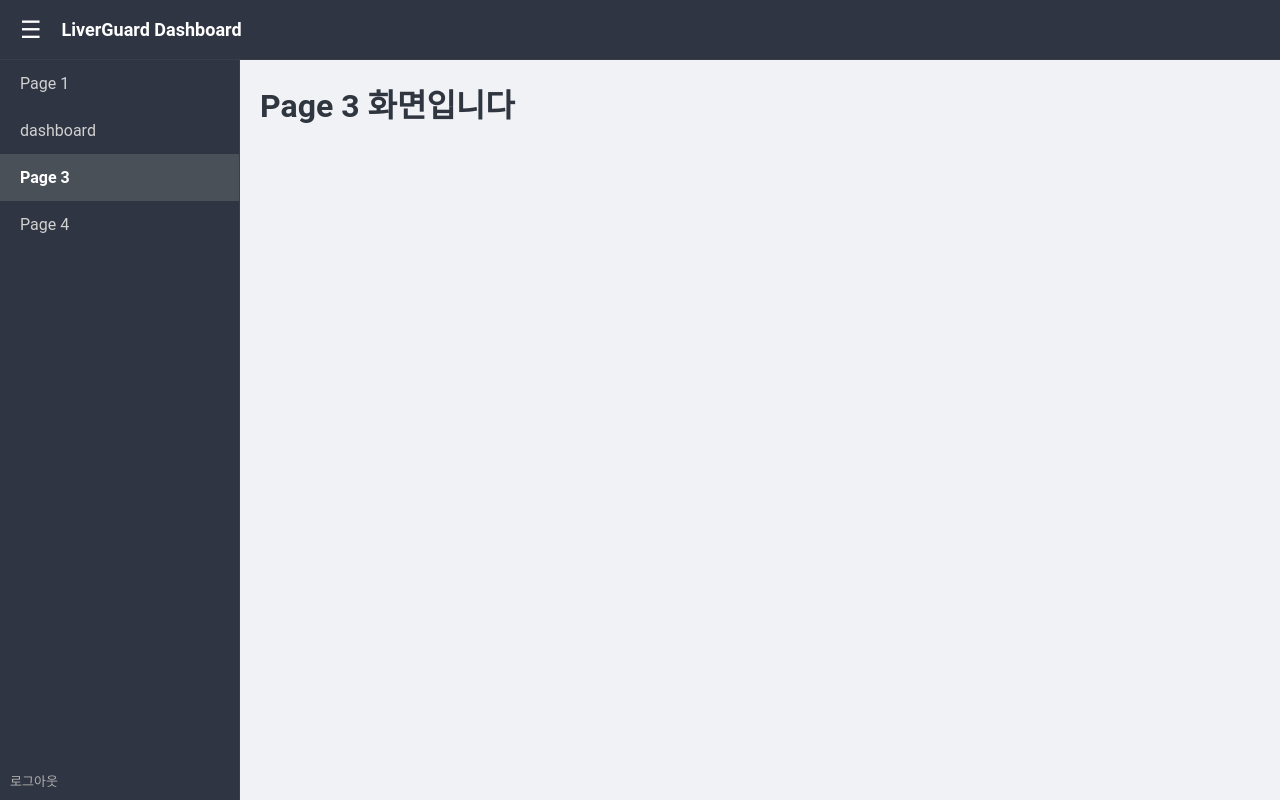
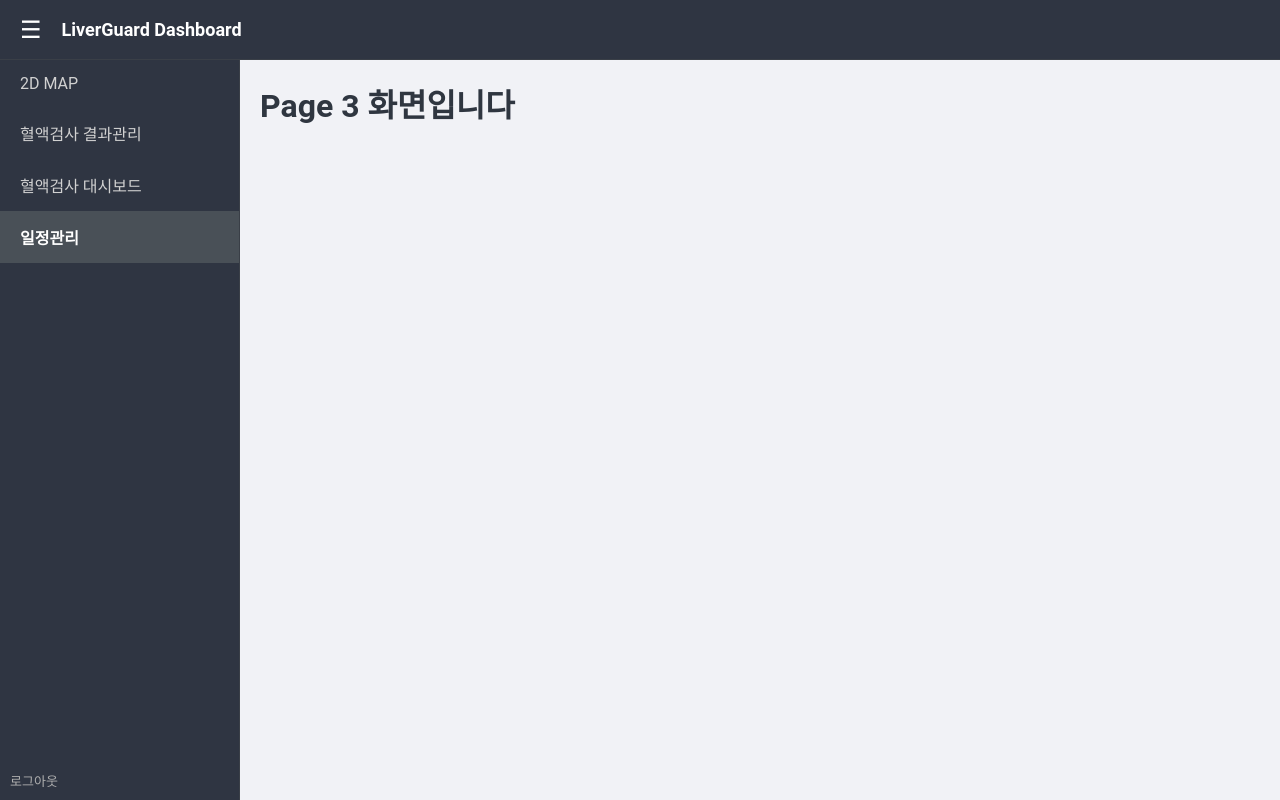
Before and after one commit to LiverGuardAI/react-frontend, a React (Create React App) app in the folder liverguard/: page /page3 in a window 1280 px wide. Built offline with nearby package versions, Linux system fonts and the light colour scheme.

Commit message:
chore sidebar menu name

```diff
--- a/liverguard/src/App.js
+++ b/liverguard/src/App.js
@@ -4,6 +4,7 @@ import Login from "./pages/Auth/Login/Login";
 import Signup from "./pages/Auth/Signup/Signup";
 import Layout from "./components/Layout/Layout";
 import Page1 from "./pages/Page1/Page1";
+import Page2 from "./pages/Page2/Page2";
 import Dashboard1 from "./pages/dashboard/dashboard_1";
 import Page3 from "./pages/Page3/Page3";
 import Page4 from "./pages/Page4/Page4";
@@ -23,13 +24,12 @@ const App = () => {
         {/* sidebar 있음 */}
         <Route element={<Layout />}>
           <Route path="/page1" element={<Page1 />} />
+          <Route path="/page2" element={<Page2 />} />
           <Route path="/dashboard1" element={<Dashboard1 />} />
           <Route path="/page3" element={<Page3 />} />
-          <Route path="/page4" element={<Page4 />} />
 
           <Route path="/bloodresult/create" element={<CreateBloodResultForm />} />
           <Route path="/bloodresult/edit/:id" element={<EditBloodResultForm />} />
-
         </Route>
       </Routes>
     </Router>
--- a/liverguard/src/components/Sidebar/Sidebar.jsx
+++ b/liverguard/src/components/Sidebar/Sidebar.jsx
@@ -8,10 +8,10 @@ const Sidebar = ({ isOpen }) => {
   const location = useLocation();
 
   const menus = [
-    { name: "Page 1", path: "/page1" },
-    { name: "dashboard", path: "/dashboard1" },
-    { name: "Page 3", path: "/page3" },
-    { name: "Page 4", path: "/page4" },
+    { name: "2D MAP", path: "/page1" },
+    { name: "혈액검사 결과관리", path: "/page2" },
+    { name: "혈액검사 대시보드", path: "/dashboard1" },
+    { name: "일정관리", path: "/page3" },
   ];
 
   const { handleLogout } = useAuth();
```
